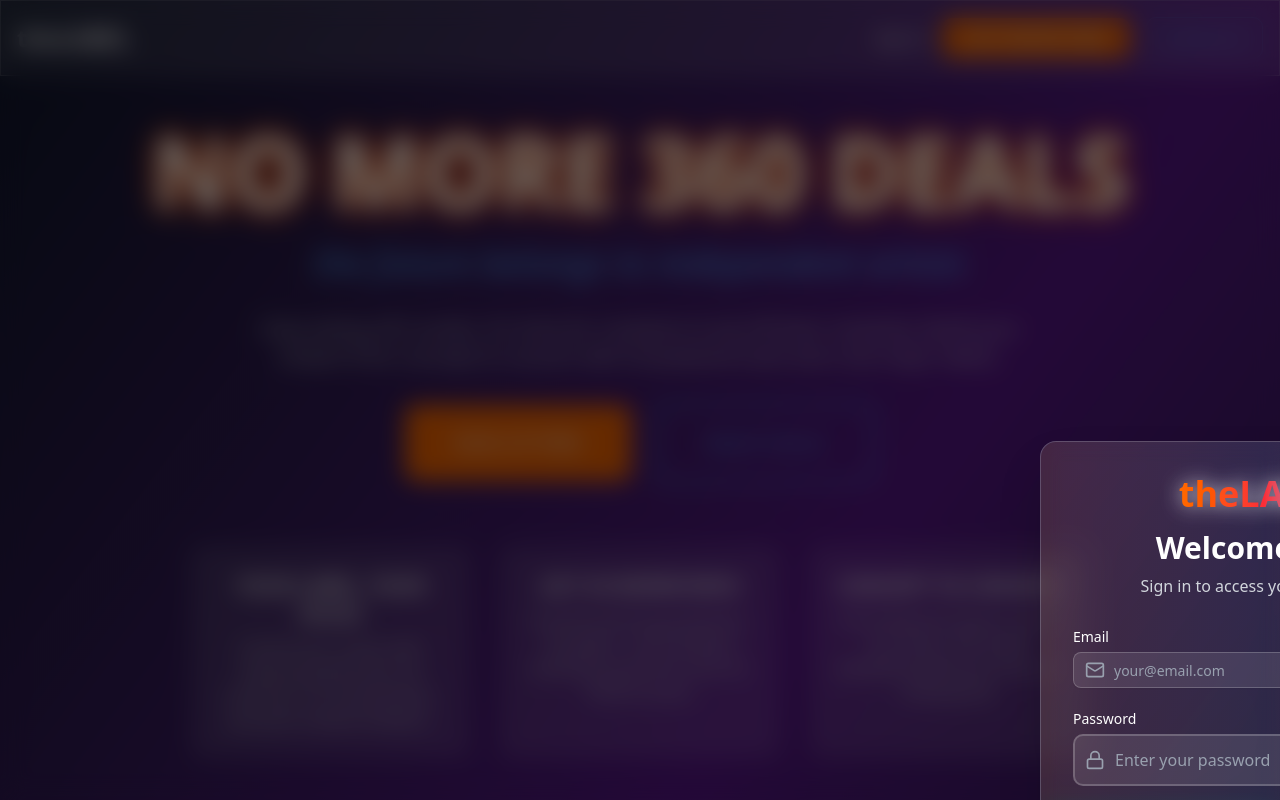
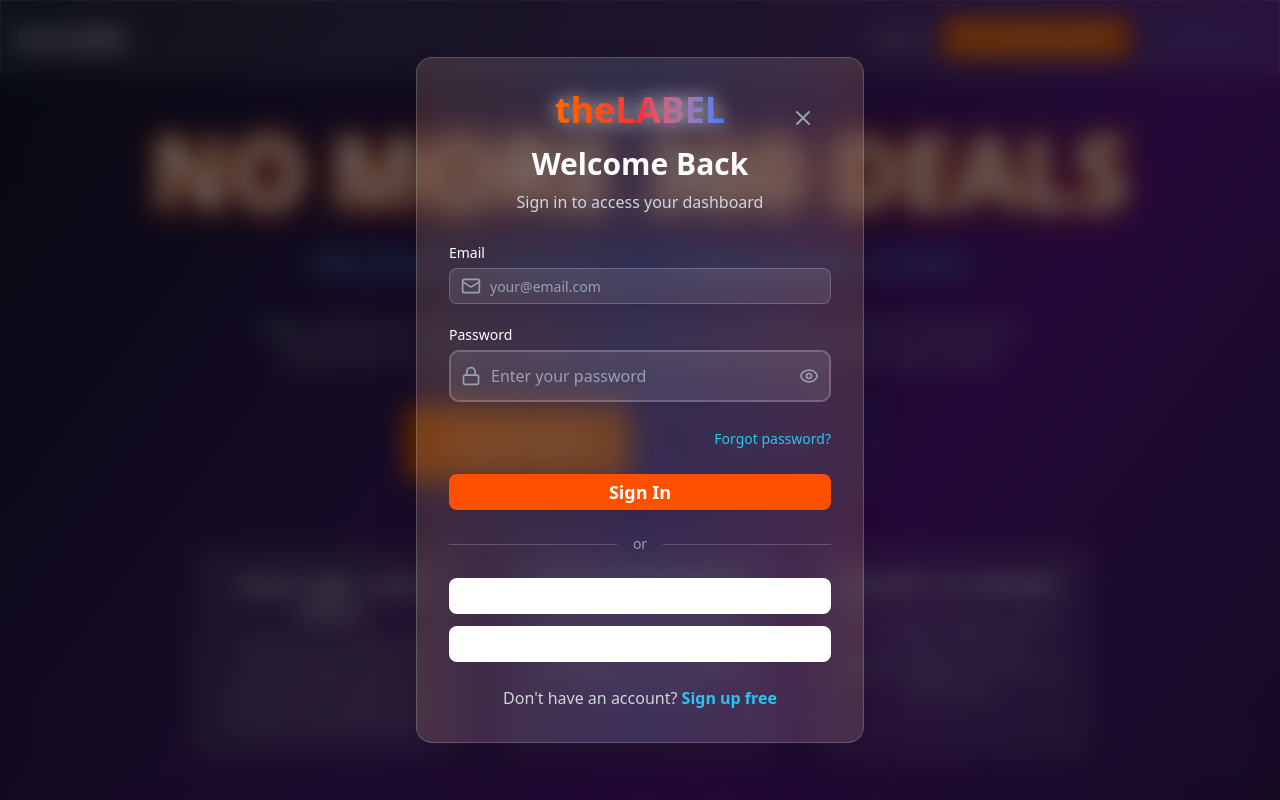
Before and after one commit to BrandDead/thelabel-marketing, a React (Vite) app: page / in a window 1280 px wide. Both pictures are taken after a click on the button "Sign In". Shown: the top 800 px of the page. Built offline with nearby package versions, Linux system fonts and the light colour scheme.

Commit message:
Fix sign-in modal centering to viewport

```diff
--- a/src/components/ui/AuthCard.jsx
+++ b/src/components/ui/AuthCard.jsx
@@ -73,22 +73,11 @@
     <AnimatePresence mode="wait" onExitComplete={onAnimationComplete}>
       {isVisible && (
         <motion.div
-          className="fixed inset-0 z-50 flex items-center justify-center"
+          className="fixed inset-0 z-50 flex items-center justify-center p-4"
           variants={backdropVariants}
           initial="hidden"
           animate="visible"
           exit="exit"
-          style={{
-            position: 'fixed',
-            top: 0,
-            left: 0,
-            right: 0,
-            bottom: 0,
-            display: 'flex',
-            alignItems: 'center',
-            justifyContent: 'center',
-            padding: '1rem'
-          }}
         >
           {/* Backdrop with blur effect */}
           <motion.div
@@ -96,9 +85,9 @@
             variants={backdropVariants}
           />
 
-          {/* Perfectly Centered Auth Card */}
+          {/* Centered Auth Card */}
           <motion.div
-            className="relative w-full max-w-md mx-auto"
+            className="relative w-full max-w-md"
             variants={cardVariants}
             initial="hidden"
             animate={isAuthenticating ? "authenticating" : "visible"}
@@ -107,15 +96,6 @@
               if (isExiting) {
                 onAnimationComplete()
               }
-            }}
-            style={{
-              position: 'relative',
-              width: '100%',
-              maxWidth: '28rem',
-              margin: '0 auto',
-              transform: 'translate(-50%, -50%)',
-              left: '50%',
-              top: '50%'
             }}
           >
             {/* Card Container */}
```
